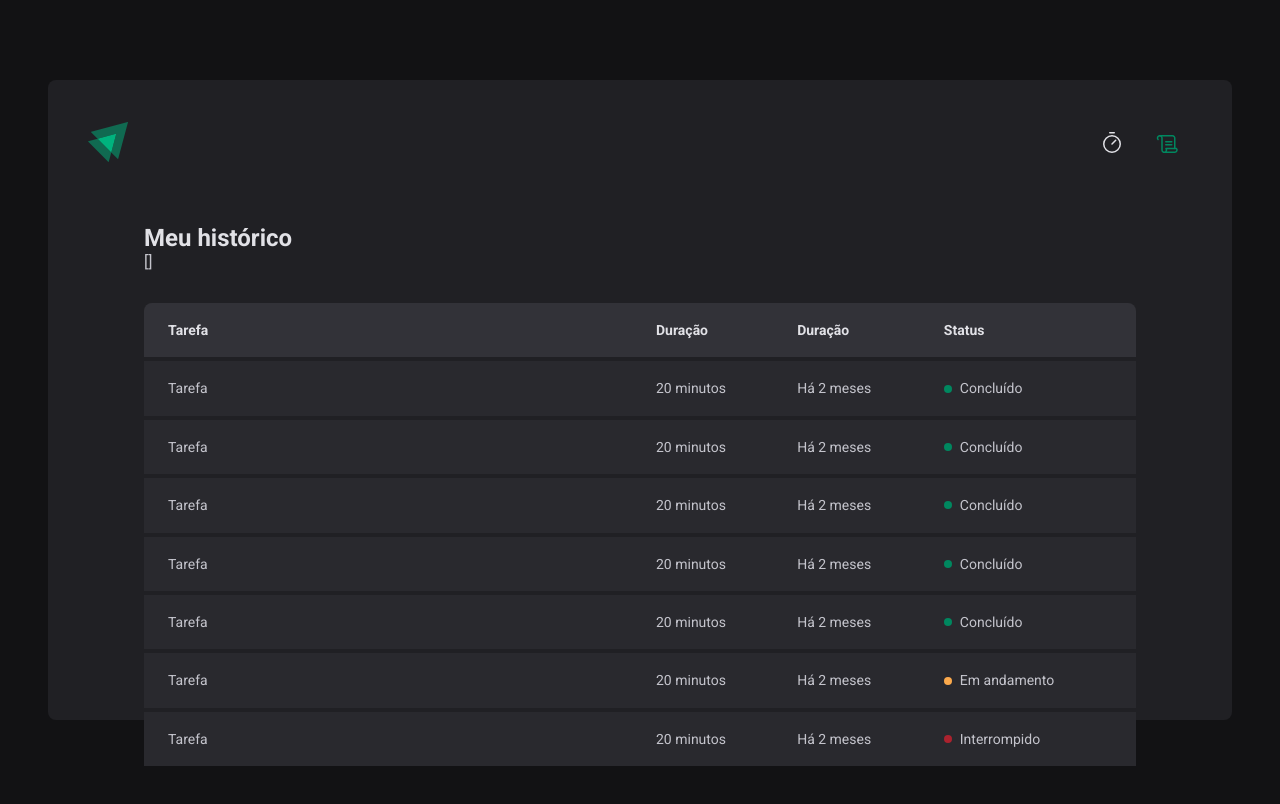
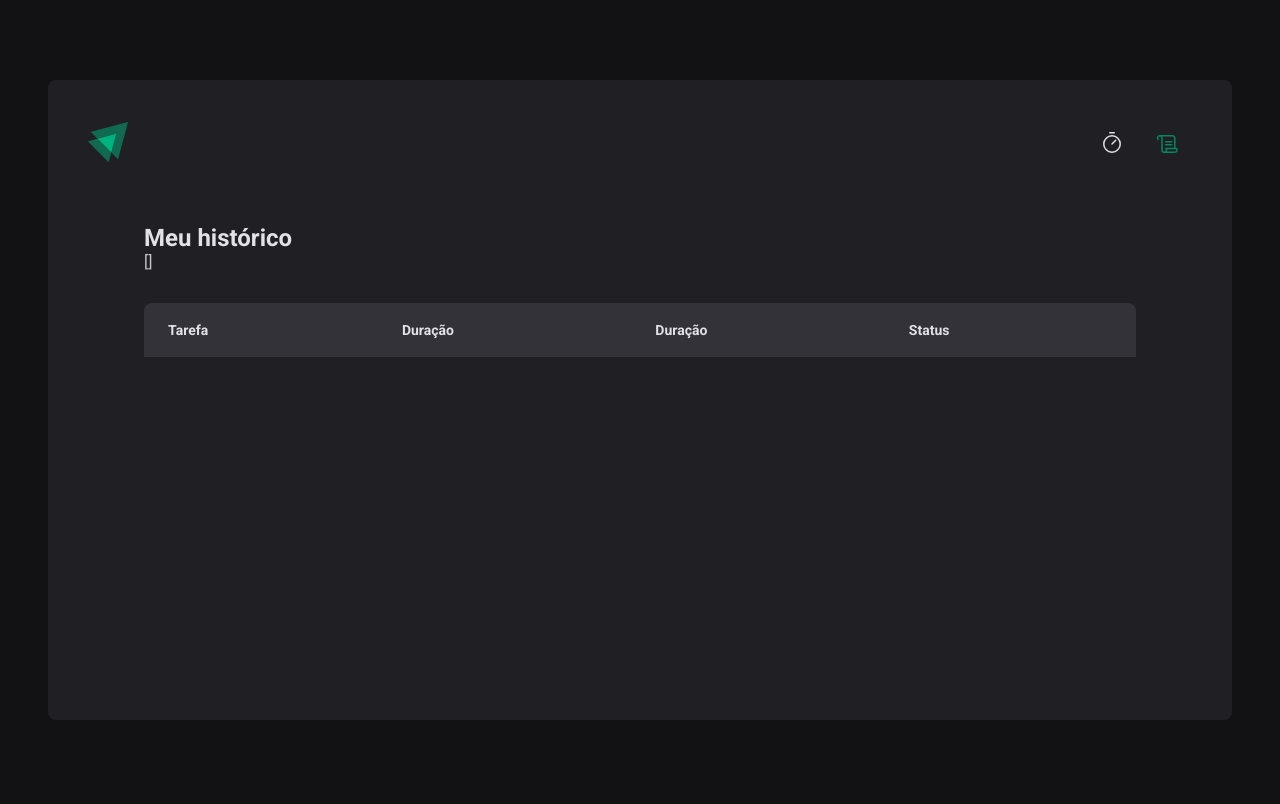
Before and after one commit to TheAleSch/AulasReactIgnite, a React (Vite) app in the folder 02-timer/: page /history in a window 1280 px wide. Shown: the top 804 px of the page. Built offline with nearby package versions, Linux system fonts and the light colour scheme.

Commit message:
create history map component

```diff
--- a/02-timer/src/contexts/CyclesContext.tsx
+++ b/02-timer/src/contexts/CyclesContext.tsx
@@ -65,8 +65,6 @@
     setCycles((state) => [...state, newCycle]);
     setActiveCycleId(id);
     setAmountSecondsPassed(0);
-
-    reset();
   }
 
   function interruptCurrentCycle() {
--- a/02-timer/src/pages/History/index.tsx
+++ b/02-timer/src/pages/History/index.tsx
@@ -1,6 +1,8 @@
 import { useContext } from "react";
 import { CyclesContext } from "../../contexts/CyclesContext";
 import { HistoryContainer, HistoryList, Status } from "./styles";
+import { formatDistanceToNow } from "date-fns";
+import { ptBR } from "date-fns/locale";
 
 export function History() {
   const { cycles } = useContext(CyclesContext);
@@ -19,62 +21,31 @@
             </tr>
           </thead>
           <tbody>
-            <tr>
-              <td>Tarefa</td>
-              <td>20 minutos</td>
-              <td>Há 2 meses</td>
-              <td>
-                <Status statuscolor="green">Concluído</Status>
-              </td>
-            </tr>
-            <tr>
-              <td>Tarefa</td>
-              <td>20 minutos</td>
-              <td>Há 2 meses</td>
-              <td>
-                <Status statuscolor="green">Concluído</Status>
-              </td>
-            </tr>
-            <tr>
-              <td>Tarefa</td>
-              <td>20 minutos</td>
-              <td>Há 2 meses</td>
-              <td>
-                <Status statuscolor="green">Concluído</Status>
-              </td>
-            </tr>
-            <tr>
-              <td>Tarefa</td>
-              <td>20 minutos</td>
-              <td>Há 2 meses</td>
-              <td>
-                <Status statuscolor="green">Concluído</Status>
-              </td>
-            </tr>
-            <tr>
-              <td>Tarefa</td>
-              <td>20 minutos</td>
-              <td>Há 2 meses</td>
-              <td>
-                <Status statuscolor="green">Concluído</Status>
-              </td>
-            </tr>
-            <tr>
-              <td>Tarefa</td>
-              <td>20 minutos</td>
-              <td>Há 2 meses</td>
-              <td>
-                <Status statuscolor="yellow">Em andamento</Status>
-              </td>
-            </tr>
-            <tr>
-              <td>Tarefa</td>
-              <td>20 minutos</td>
-              <td>Há 2 meses</td>
-              <td>
-                <Status statuscolor="red">Interrompido</Status>
-              </td>
-            </tr>
+            {cycles.map((cycle) => {
+              return (
+                <tr key={cycle.id}>
+                  <td>{cycle.task}</td>
+                  <td>{cycle.minutesAmount} minutos</td>
+                  <td>
+                    {formatDistanceToNow(cycle.startDate, {
+                      addSuffix: true,
+                      locale: ptBR,
+                    })}
+                  </td>
+                  <td>
+                    {cycle.finishedDate && (
+                      <Status statuscolor="green">Concluído</Status>
+                    )}
+                    {cycle.interruptedDate && (
+                      <Status statuscolor="red">Interrompido</Status>
+                    )}
+                    {!cycle.interruptedDate && !cycle.finishedDate && (
+                      <Status statuscolor="yellow"> Em Andamento</Status>
+                    )}
+                  </td>
+                </tr>
+              );
+            })}
           </tbody>
         </table>
       </HistoryList>
--- a/02-timer/src/pages/Home/Components/Countdown/index.tsx
+++ b/02-timer/src/pages/Home/Components/Countdown/index.tsx
@@ -1,4 +1,4 @@
-import { useContext, useEffect, useState } from "react";
+import { useContext, useEffect } from "react";
 import { CountdownContainer, Separator } from "./styles";
 import { differenceInSeconds } from "date-fns";
 import { CyclesContext } from "../../../../contexts/CyclesContext";
--- a/02-timer/src/pages/Home/index.tsx
+++ b/02-timer/src/pages/Home/index.tsx
@@ -33,7 +33,12 @@
     },
   });
 
-  const { handleSubmit, watch } = NewNewCycleForm;
+  const { handleSubmit, watch, reset } = NewNewCycleForm;
+
+  function handleCreateNewCycle(data: NewCycleFormData) {
+    createNewCycle(data);
+    reset();
+  }
 
   type NewCycleFormData = zod.infer<typeof newCycleFormValidationSchema>;
 
@@ -43,7 +48,7 @@
 
   return (
     <HomeContainer>
-      <form onSubmit={handleSubmit(createNewCycle)}>
+      <form onSubmit={handleSubmit(handleCreateNewCycle)}>
         <FormProvider {...NewNewCycleForm}>
           <NewCycleForm />
         </FormProvider>
```
